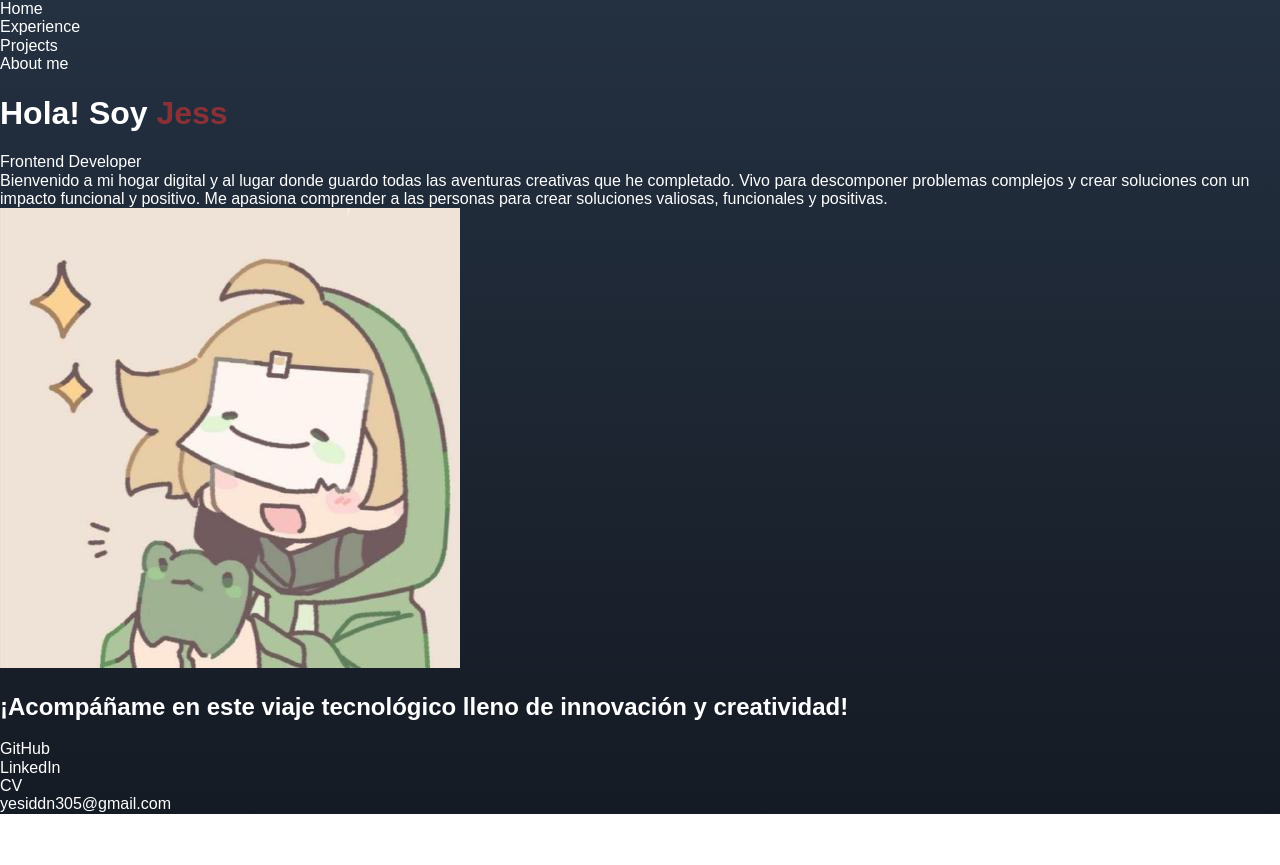
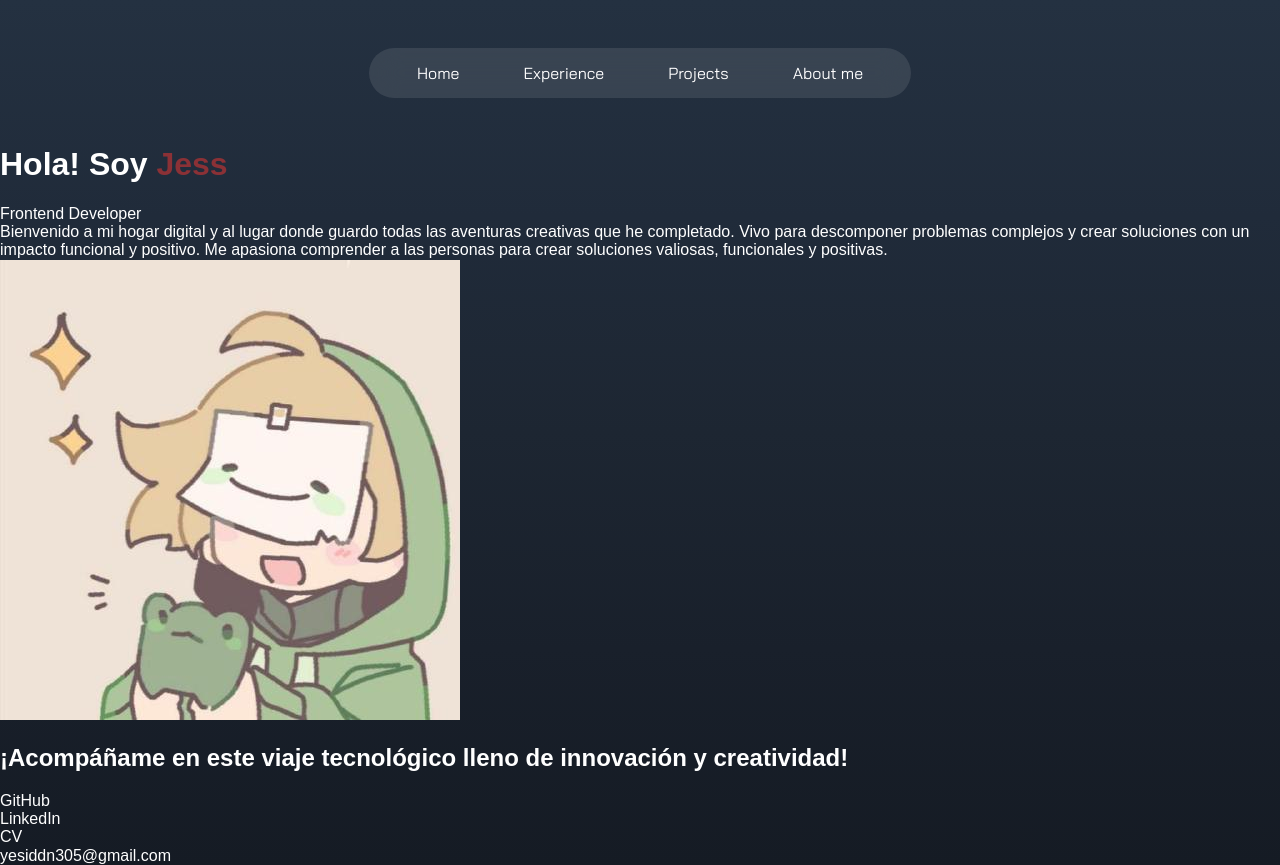
Before and after one commit to yesiddn/portfolio, a plain HTML site: page index.html in a window 1280 px wide. Before the commit the page ends 814 px from the top, so only its background shows below. Drawn offline with Linux system fonts and the light colour scheme; a web font is replaced by a local one.

Commit message:
Add styles to the header

```diff
--- a/assets/css/main.css
+++ b/assets/css/main.css
@@ -47,3 +47,43 @@ a {
 .name {
   color: var(--primary);
 }
+
+/* header */
+header {
+  position: sticky;
+  display: flex;
+  top: 24px;
+  right: 50%;
+  justify-content: center;
+  margin: 3rem auto;
+  z-index: 100;
+}
+
+header nav {
+  display: inline-block;
+  padding: 0.5rem 2rem;
+  border-radius: 25px;
+  background-color: rgba(255, 255, 255, 0.1);
+  backdrop-filter: blur(15px);
+}
+
+header nav ul {
+  display: flex;
+  justify-content: center;
+  align-items: center;
+  gap: 2rem;
+}
+
+header nav ul li {
+  padding: 0.5rem 1rem;
+  /* background-color: var(--black); */
+  border-radius: 25px;
+  font-family: 'Bai Jamjuree', sans-serif;
+  font-size: 1rem;
+  font-weight: 500;
+  cursor: pointer;
+}
+
+header nav ul li:hover {
+  background-color: var(--black);
+}
```
